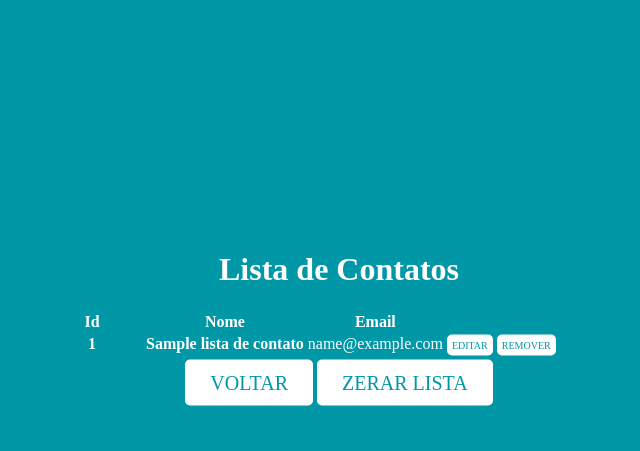
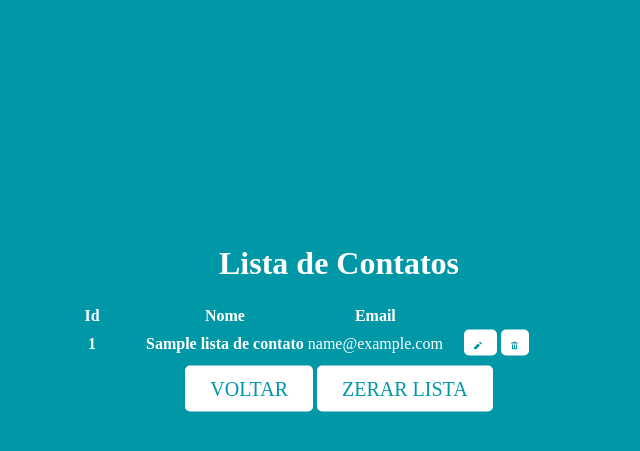
Before and after one commit to NatthanBispo/WebAgendaCRUD, a PHP site: template View/lista.php in a window 1280 px wide. Shown: the top 451 px of the page, without its empty margins (301-941 px from the left). Run offline with PHP 8.4, Linux system fonts and the light colour scheme; the template is opened without the code that fills it: most values are stand-ins (such as "Sample title", 1, 10 or a date in 2020).

Commit message:
add icons svg

```diff
--- a/View/estiloSecao.css
+++ b/View/estiloSecao.css
@@ -32,23 +32,34 @@ a {
   color: #0097A7;
 }
 
-a#editar {
-  padding: 5px;
-  font-size: 10px;
+path {
+  fill: #0097A7;
+}
+
+.alterar a {
+  margin: 2%;
+}
+
+.alterar a{
+  padding-left: 10px;
+  padding-right: 10px;
+}
+
+a#remover:hover {
+  background-color: #FA8072;
+}
+
+a#remover:hover  path {
+  fill: #fff;
 }
 
 a#editar:hover {
   background-color: aquamarine;
+  color: #fff;
 }
 
-a#remover {
-  padding: 5px;
-  font-size: 10px;
-}
-
-a#remover:hover {
-  background-color: #B22222;
-  color: #fff;
+a#editar:hover  path {
+  fill: #ffffff;
 }
 
 input {
@@ -68,5 +79,5 @@ input {
 td {
   border-left-width: 0;
   min-width: 100px;
-  height: 18px;
+  height: 30px;
 }
--- a/View/lista.php
+++ b/View/lista.php
@@ -6,6 +6,7 @@
     <link rel="stylesheet" type="text/css" href="../View/estiloSecao.css"/>
 </head>
 <body>
+
   <div class="divs" id="listaContatos">
     <h1>Lista de Contatos</h1>
     <table>
@@ -22,8 +23,18 @@
                         echo "<td><strong>" . $i->getId() . "</strong></td>";
                         echo "<td><strong>" . $i->getNome() . "<strong></td>";
                         echo "<td>" . $i->getEmail() . "</td>";
-                        echo "<td><a id='editar' href='../Controller/Controle.php?funcao=editarContato&id=".$i->getId()."'>Editar</a>
-                        <a id='remover' href='../Controller/Controle.php?funcao=removerContato&id=".$i->getId()."'>Remover</a></td>";
+                        echo "<td class='alterar'>
+                                <a id='editar' href='../Controller/Controle.php?funcao=editarContato&id=".$i->getId()."'>
+                                    <svg xmlns='http://www.w3.org/2000/svg' width='8' height='8' viewBox='0 0 8 8'>
+                                        <path d='M6 0l-1 1 2 2 1-1-2-2zm-2 2l-4 4v2h2l4-4-2-2z'/>
+                                    </svg>
+                                </a>
+                                <a class='alterar' id='remover' href='../Controller/Controle.php?funcao=removerContato&id=".$i->getId()."'>
+                                    <svg xmlns='http://www.w3.org/2000/svg' width='8' height='8' viewBox='0 0 8 8'>
+                                        <path fill='#0097A7' d='M3 0c-.55 0-1 .45-1 1h-1c-.55 0-1 .45-1 1h7c0-.55-.45-1-1-1h-1c0-.55-.45-1-1-1h-1zm-2 3v4.81c0 .11.08.19.19.19h4.63c.11 0 .19-.08.19-.19v-4.81h-1v3.5c0 .28-.22.5-.5.5s-.5-.22-.5-.5v-3.5h-1v3.5c0 .28-.22.5-.5.5s-.5-.22-.5-.5v-3.5h-1z' />
+                                    </svg>
+                                </a>
+                            </td>";
                     echo "</tr>";
                 }
             }
```
Also changed, not shown: Model/DBContato.sqlite3.
